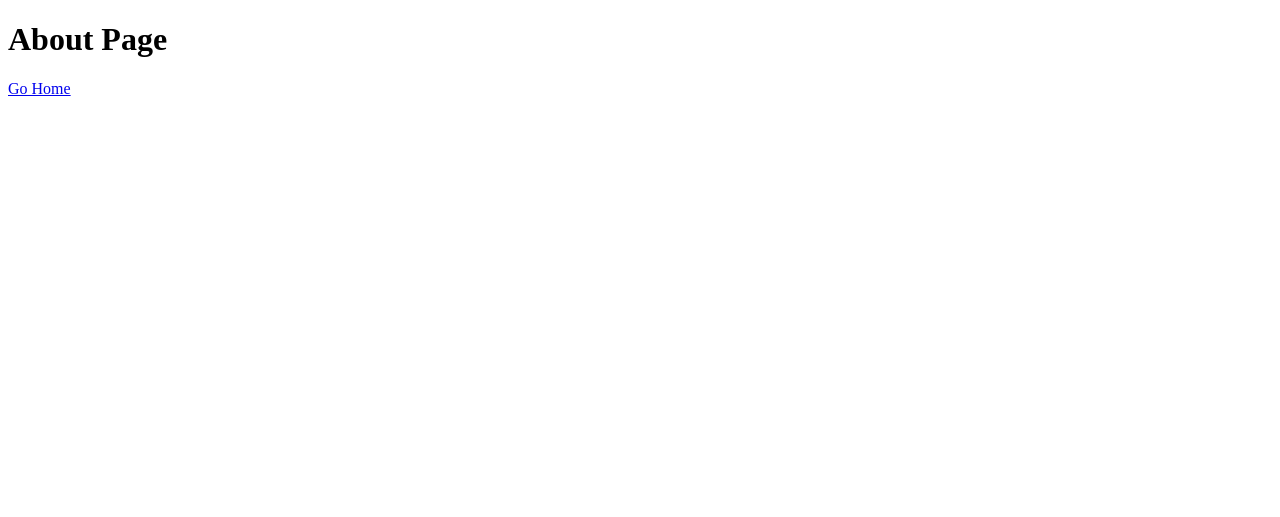
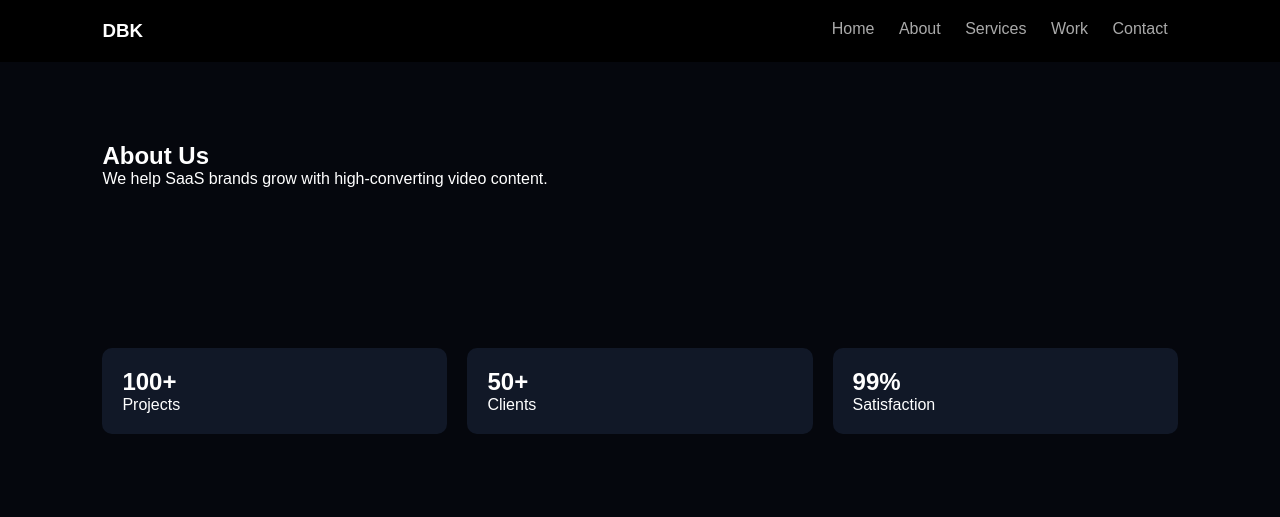
Before and after one commit to kinzabaig/digitalbykinza, a plain HTML site: page about.html in a window 1280 px wide. Drawn offline with Linux system fonts and the light colour scheme.

Commit message:
Enhance about.html with header and sections

```diff
--- a/about.html
+++ b/about.html
@@ -2,11 +2,36 @@
 <html>
 <head>
 <title>About</title>
+<link rel="stylesheet" href="style.css">
 </head>
+
 <body>
 
-<h1>About Page</h1>
-<a href="index.html">Go Home</a>
+<header>
+<h3>DBK</h3>
+<nav>
+<a href="index.html">Home</a>
+<a href="about.html">About</a>
+<a href="services.html">Services</a>
+<a href="portfolio.html">Work</a>
+<a href="contact.html">Contact</a>
+</nav>
+</header>
+
+<section>
+<h1>About Us</h1>
+<p>
+We help SaaS brands grow with high-converting video content.
+</p>
+</section>
+
+<section>
+<div class="grid">
+<div class="card"><h2>100+</h2><p>Projects</p></div>
+<div class="card"><h2>50+</h2><p>Clients</p></div>
+<div class="card"><h2>99%</h2><p>Satisfaction</p></div>
+</div>
+</section>
 
 </body>
 </html>
```
